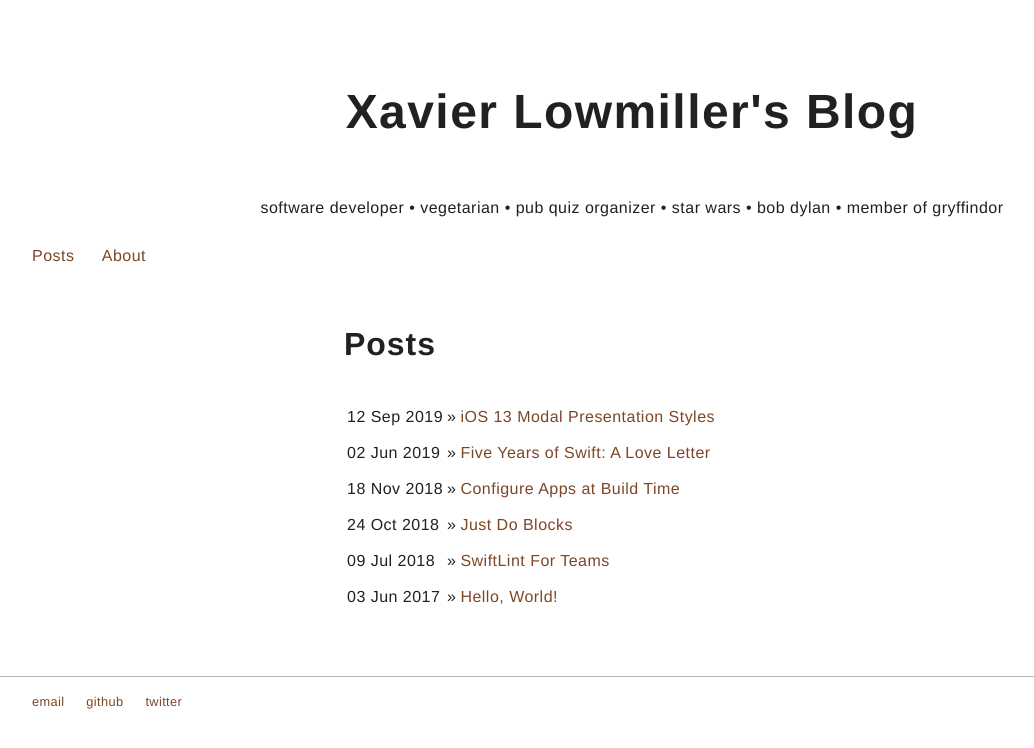
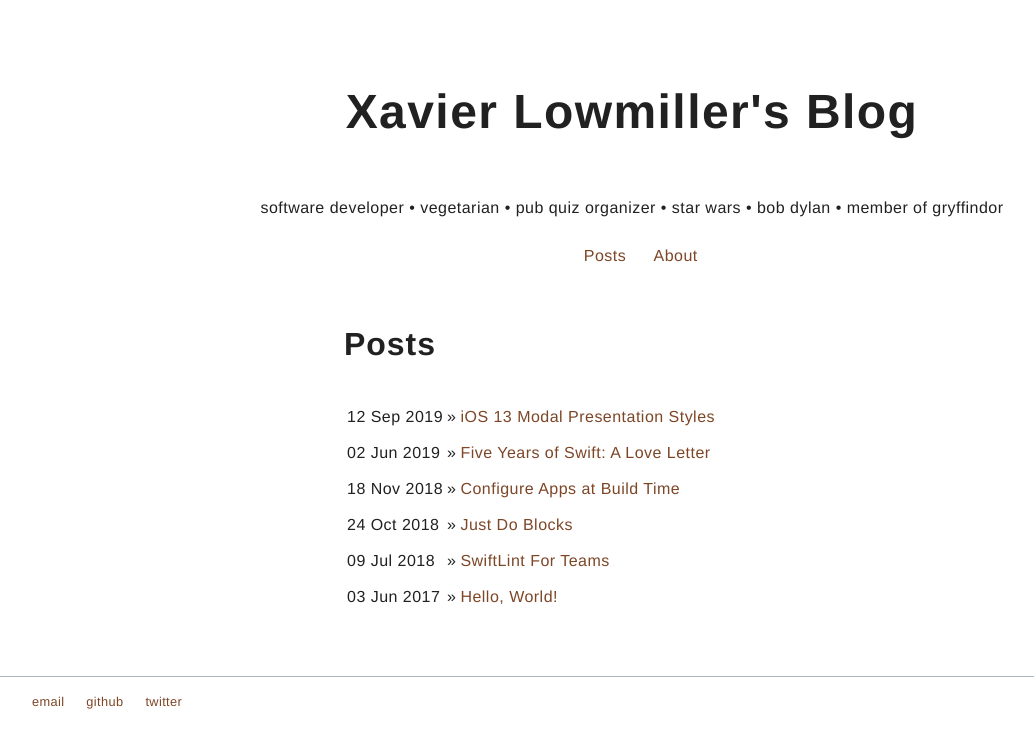
Before and after one commit to xavierLowmiller/xavierLowmiller.github.io, a Jekyll site: the page built from index.html, in a window 1280 px wide. Shown: the top 748 px of the page, without its empty margins (8-1042 px from the left). Built offline with Jekyll 4.4.1, drawn with Linux system fonts in a browser that asks for light colours.

Commit message:
Center nav again

```diff
--- a/css/main.css
+++ b/css/main.css
@@ -8,6 +8,9 @@
 body {
     font-family: "Helvetica Neue", "Calibri Light", Roboto, sans-serif;
     margin: 4em auto;
+}
+nav {
+    text-align: center;
 }
 nav ul, footer ul {
     list-style: none;
```
